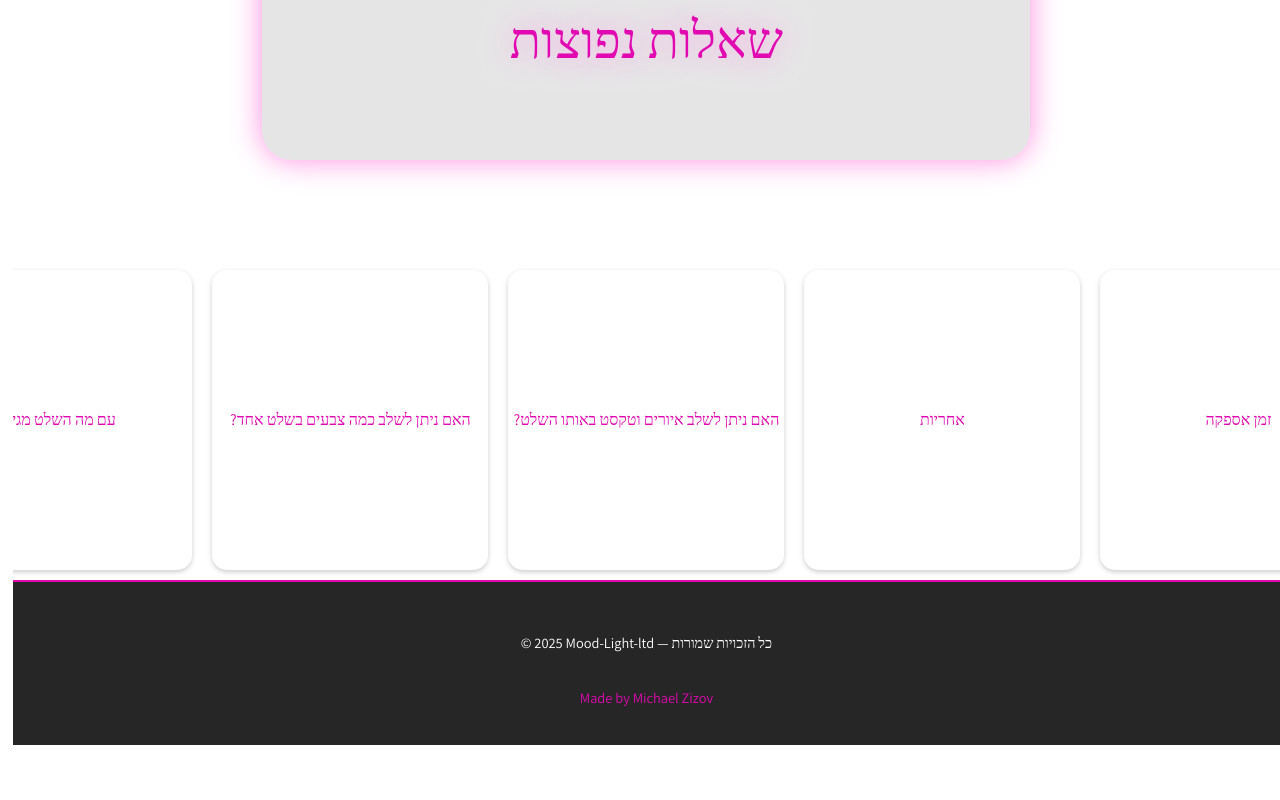
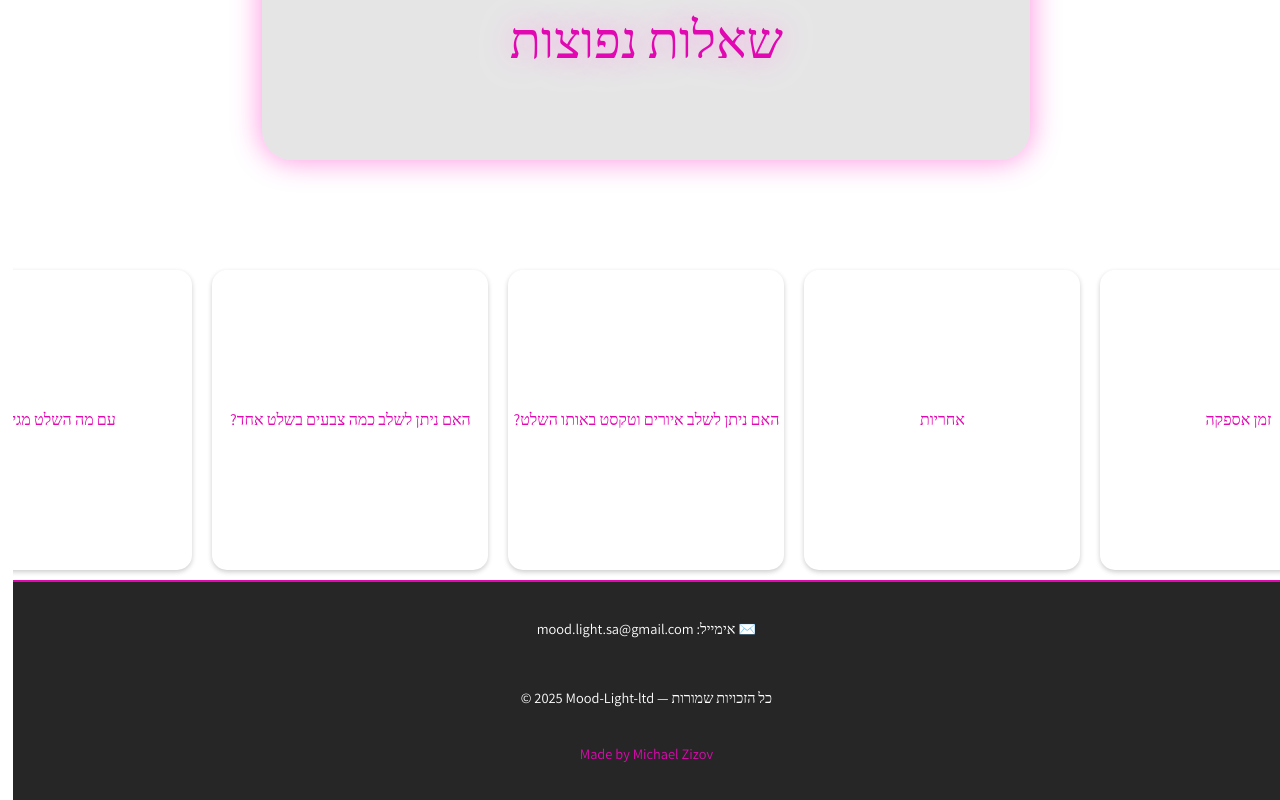
Before and after one commit to Kalzemic/Mood_Light, a React (Vite) app: page / in a window 1280 px wide. Shown: the part 6000-6800 px from the top of the page. Before the commit the page ends 6745 px from the top, so only its background shows below. Built offline with nearby package versions, Linux system fonts and the light colour scheme.

Commit message:
more images

```diff
--- a/src/Components/Homapage.tsx
+++ b/src/Components/Homapage.tsx
@@ -110,8 +110,8 @@ function HomePage() {
 
             <footer className="contact-footer">
                 <div className="footer-content">
-                    {/* <span>📞 טלפון: 052-577-2886</span><br />
-                    <span>✉️ אימייל: minimalbody24@gmail.com</span><br /> */}
+                    {/* <span>📞 טלפון: 052-577-2886</span><br /> */}
+                    <span>✉️ אימייל: mood.light.sa@gmail.com</span><br />
                     <div className="footer-legal">
                         <span>© {new Date().getFullYear()} Mood-Light-ltd — כל הזכויות שמורות</span><br />
                         <span className="signature">Made by Michael Zizov</span>
```
